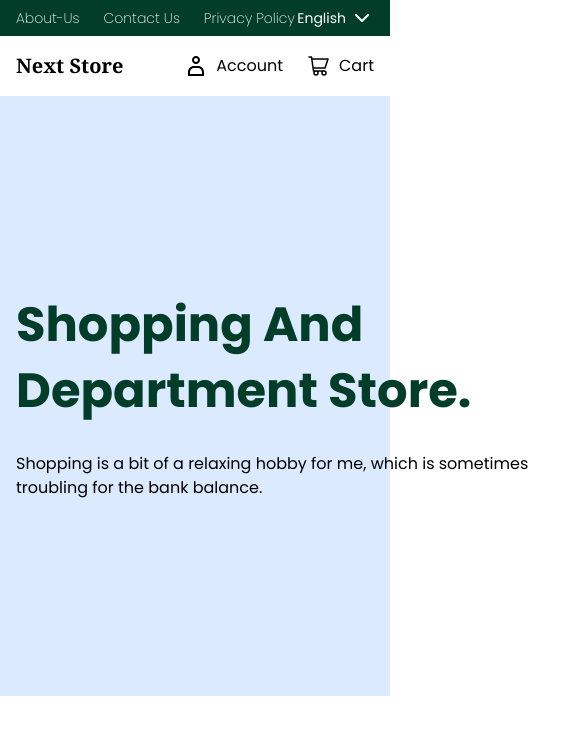
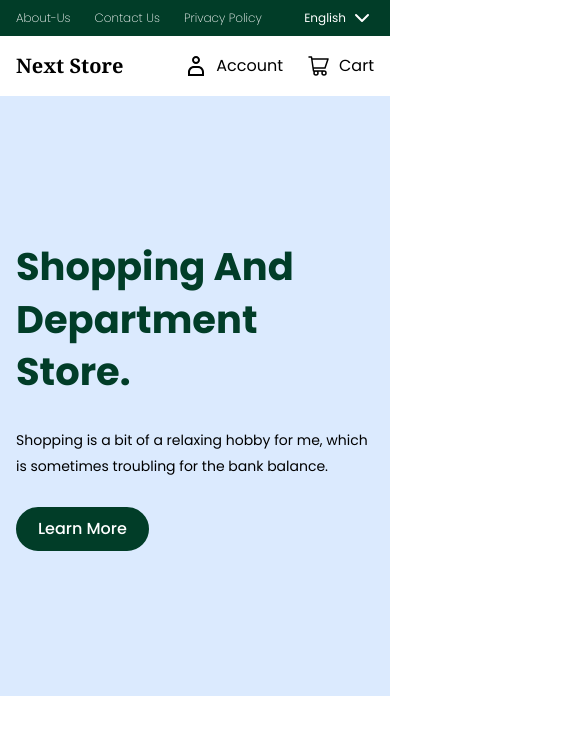
Before and after one commit to KyawZinThant22/Next-Store-TS, a React (Vite) app: page /home in a window 390 px wide. Shown: the top 734 px of the page, 585 px wide, since content can reach past the window. Built offline with nearby package versions, Linux system fonts and the light colour scheme.

Commit message:
hero section and its responsive

```diff
--- /dev/null
+++ b/src/components/Elements/Button.tsx
@@ -0,0 +1,26 @@
+interface IButtonProps {
+   label: string;
+   action?: () => void | any;
+   variant: 'contained' | 'outline';
+   size?: 'sm' | 'md' | 'lg';
+   type: 'submit' | 'button';
+   arialabel: string;
+}
+
+const Button = ({ label, action, variant, type, arialabel }: IButtonProps) => {
+   return (
+      <button
+         onClick={action}
+         aria-label={arialabel}
+         type={type}
+         className={`text-md rounded-full p-2 px-5 font-medium text-white md:p-3 md:px-6 md:text-lg ${
+            variant == 'contained' &&
+            'border-2 border-skin-jade bg-skin-jade font-bold hover:bg-white hover:text-skin-jade'
+         } `}
+      >
+         {label}
+      </button>
+   );
+};
+
+export default Button;
--- a/src/components/Elements/index.ts
+++ b/src/components/Elements/index.ts
@@ -1 +1,2 @@
 export { default as Headers } from './Headers';
+export { default as Button } from './Button';
--- a/src/components/NavComponents/Topbar.tsx
+++ b/src/components/NavComponents/Topbar.tsx
@@ -9,7 +9,7 @@ import { Link } from 'react-router-dom';
 const TopBar = () => {
    return (
       <div className="block bg-skin-jade text-white ">
-         <NavigationMenu.Root className="max-width padding-x mx-auto flex items-center justify-between py-1.5  text-sm ">
+         <NavigationMenu.Root className="max-width padding-x mx-auto flex items-center justify-between py-1.5  text-xs md:text-sm ">
             <NavigationMenu.List className="flex gap-6">
                {navLinks
                   .filter((nav) => ['top', 'top-only'].includes(nav.position))
--- a/src/section/HeroSection/index.tsx
+++ b/src/section/HeroSection/index.tsx
@@ -1,17 +1,28 @@
+import { Button } from 'components/Elements';
+
 const HeroSection = () => {
    return (
       <div className=" w-full  bg-blue-100">
          <div className="max-width padding-x  flex h-[600px] flex-col  justify-center">
-            <div className="flex flex-col gap-7 ">
-               <h1 className="w-[650px] text-[3rem] font-bold leading-snug tracking-normal text-skin-jade md:text-[3.8rem]">
-                  Shopping And Department Store.
-               </h1>
-               <p className="leading-[26px text-[#231f1e]] text-md w-[520px] md:text-lg ">
-                  Shopping is a bit of a relaxing hobby for me, which is sometimes troubling for the
-                  bank balance.
-               </p>
+            <div className="md:flex">
+               <div className="flex flex-col gap-7 ">
+                  <h1 className="max-w-[650px] text-[2.4rem] font-bold leading-snug tracking-normal text-skin-jade md:text-[3.8rem]">
+                     Shopping And Department Store.
+                  </h1>
+                  <p className="text-[#231f1e]] max-w-[520px] text-sm leading-[26px] md:text-lg ">
+                     Shopping is a bit of a relaxing hobby for me, which is sometimes troubling for
+                     the bank balance.
+                  </p>
+                  <div>
+                     <Button
+                        variant="contained"
+                        label="Learn More"
+                        arialabel="learn more button"
+                        type="button"
+                     />
+                  </div>
+               </div>
             </div>
-            <div></div>
          </div>
       </div>
    );
```
Also changed, not shown: .eslintrc.cjs.
